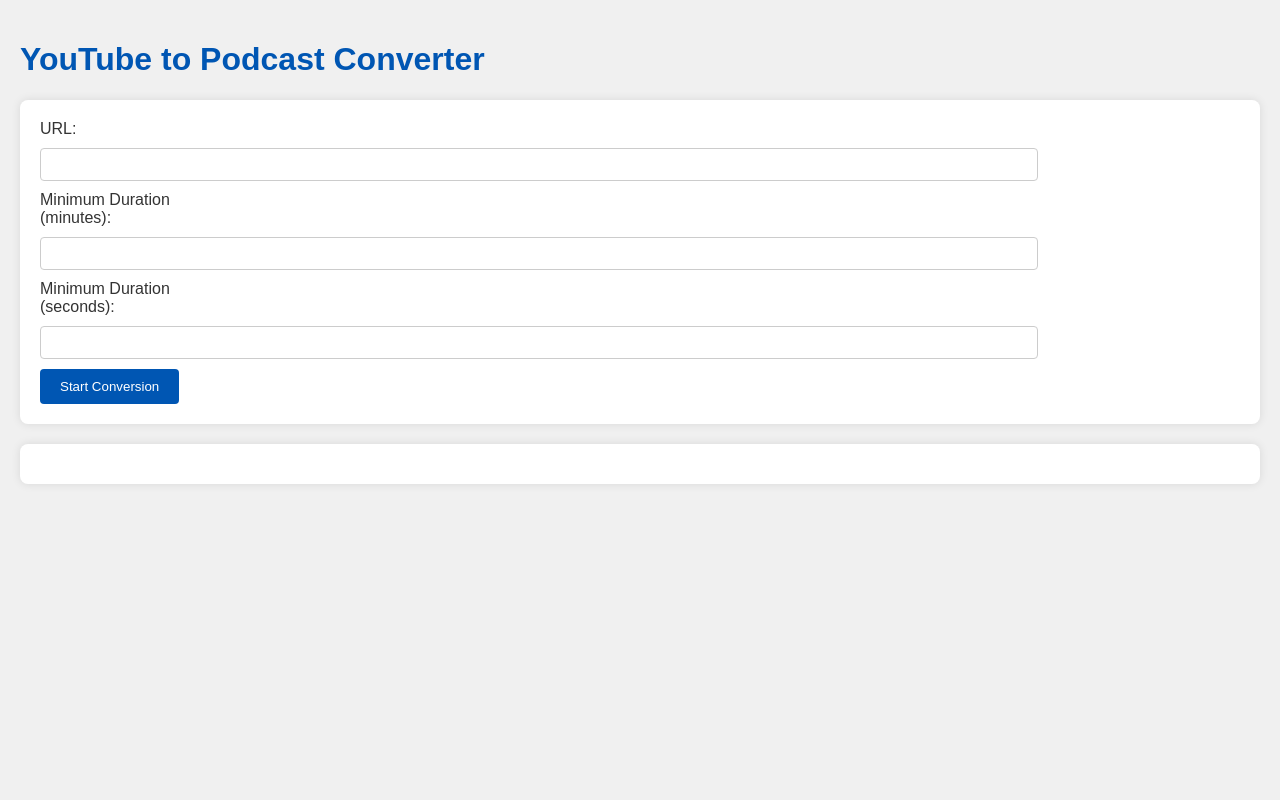
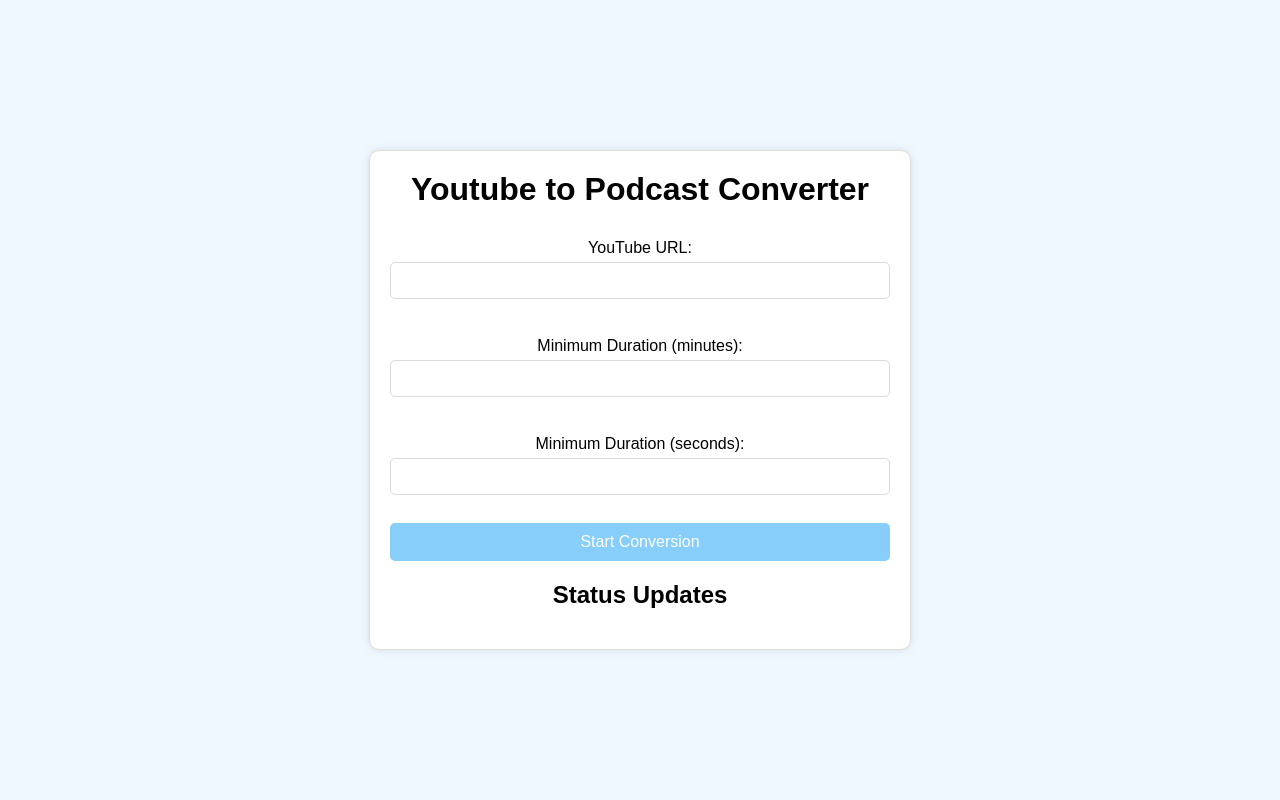
Before and after one commit to yousefshawky/youtube-to-podcast-p, a Flask app: page / in a window 1280 px wide. Run offline with Flask 3, Linux system fonts and the light colour scheme; some libraries are stand-ins or nearby versions.

Commit message:
Played around a lot but still can't figure out the status updates

```diff
--- a/app.py
+++ b/app.py
@@ -1,14 +1,37 @@
+import eventlet
+eventlet.monkey_patch()
+
 import os
-from flask import Flask, render_template, request, jsonify, Response
+from flask import Flask, request, jsonify, render_template
+from flask_socketio import SocketIO, emit
+from celery import Celery
 from tasks import download_channel_podcast, download_playlist_podcast
-import logging
 
 app = Flask(__name__)
+app.config['SECRET_KEY'] = 'secret!'
+socketio = SocketIO(app, message_queue='redis://localhost:6379/0', async_mode='eventlet')
 
-# Ensure the 'static' folder is correctly configured
-app.config['SEND_FILE_MAX_AGE_DEFAULT'] = 0
+def make_celery(app):
+    celery = Celery(app.import_name, broker=app.config['CELERY_BROKER_URL'])
+    celery.conf.update(app.config)
+    TaskBase = celery.Task
 
-status_updates = []  # Global list to hold status updates
+    class ContextTask(TaskBase):
+        abstract = True
+
+        def __call__(self, *args, **kwargs):
+            with app.app_context():
+                return TaskBase.__call__(self, *args, **kwargs)
+
+    celery.Task = ContextTask
+    return celery
+
+app.config.update(
+    CELERY_BROKER_URL='redis://localhost:6379/0',
+    CELERY_RESULT_BACKEND='redis://localhost:6379/0'
+)
+
+celery = make_celery(app)
 
 @app.route('/')
 def index():
@@ -18,28 +41,18 @@ def index():
 def start_conversion():
     data = request.json
     url = data['url']
-    min_duration_minutes = data.get('min_duration_minutes', 0)
-    min_duration_seconds = data.get('min_duration_seconds', 0)
-    min_duration = int(min_duration_minutes) * 60 + int(min_duration_seconds)
+    min_duration_minutes = int(data['min_duration_minutes'])
+    min_duration_seconds = int(data['min_duration_seconds'])
+    min_duration = min_duration_minutes * 60 + min_duration_seconds
 
-    if 'channel' in url:
-        task = download_channel_podcast.delay(url, min_duration)
-    elif 'playlist' in url:
-        task = download_playlist_podcast.delay(url, min_duration)
+    if "playlist?list=" in url:
+        task = download_playlist_podcast.apply_async(args=[url, min_duration])
+    elif "channel/" in url:
+        task = download_channel_podcast.apply_async(args=[url, min_duration])
     else:
-        return jsonify({'status': 'error', 'message': 'Invalid URL'}), 400
+        return jsonify({"status": "error", "message": "Invalid URL format"})
 
-    return jsonify({'status': 'started', 'task_id': task.id}), 202
-
-@app.route('/status-updates')
-def status_updates_view():
-    def generate():
-        while True:
-            if status_updates:
-                update = status_updates.pop(0)
-                yield f'data: {update}\n\n'
-    return Response(generate(), mimetype='text/event-stream')
+    return jsonify({"status": "started", "task_id": task.id})
 
 if __name__ == '__main__':
-    logging.basicConfig(filename='logfile.log', level=logging.INFO)
-    app.run(debug=True)
+    socketio.run(app, host='0.0.0.0', port=5001)
--- a/static/script.js
+++ b/static/script.js
@@ -1,6 +1,23 @@
 document.addEventListener('DOMContentLoaded', function() {
     const form = document.getElementById('converter-form');
-    const logsContainer = document.getElementById('logs');
+    const statusDiv = document.getElementById('status');
+
+    const socket = io.connect('http://' + document.domain + ':' + location.port);
+
+    socket.on('connect', function() {
+        console.log('WebSocket connected');
+    });
+
+    socket.on('disconnect', function() {
+        console.log('WebSocket disconnected');
+    });
+
+    socket.on('status', function(data) {
+        console.log('Status update received:', data);
+        const newMessage = document.createElement('p');
+        newMessage.innerText = data.message;
+        statusDiv.appendChild(newMessage);
+    });
 
     form.addEventListener('submit', function(event) {
         event.preventDefault();
@@ -14,25 +31,24 @@ document.addEventListener('DOMContentLoaded', function() {
             headers: {
                 'Content-Type': 'application/json'
             },
-            body: JSON.stringify({ url: url, min_duration_minutes: minDurationMinutes, min_duration_seconds: minDurationSeconds })
+            body: JSON.stringify({
+                url: url,
+                min_duration_minutes: minDurationMinutes,
+                min_duration_seconds: minDurationSeconds
+            })
         })
         .then(response => response.json())
         .then(data => {
-            console.log(data.status);
-            logsContainer.innerHTML = 'Processing...';
-            startEventSource();
+            if (data.status === 'started') {
+                const newMessage = document.createElement('p');
+                newMessage.innerText = 'Conversion started';
+                statusDiv.appendChild(newMessage);
+            } else {
+                const newMessage = document.createElement('p');
+                newMessage.innerText = 'Error: ' + data.message;
+                statusDiv.appendChild(newMessage);
+            }
         })
         .catch(error => console.error('Error:', error));
     });
-
-    function startEventSource() {
-        const eventSource = new EventSource('/status-updates');
-        eventSource.onmessage = function(event) {
-            logsContainer.innerHTML += `<div>${event.data}</div>`;
-        };
-        eventSource.onerror = function(event) {
-            console.error('EventSource failed:', event);
-            eventSource.close();
-        };
-    }
 });
--- a/static/styles.css
+++ b/static/styles.css
@@ -1,55 +1,59 @@
 body {
     font-family: Arial, sans-serif;
-    background-color: #f0f0f0;
-    color: #333;
+    background-color: #f0f8ff;
+    display: flex;
+    justify-content: center;
+    align-items: center;
+    height: 100vh;
     margin: 0;
-    padding: 20px;
 }
 
-h1, h2 {
-    color: #0056b3;
+.container {
+    background-color: #ffffff;
+    border: 1px solid #dcdcdc;
+    border-radius: 10px;
+    box-shadow: 0 0 10px rgba(0, 0, 0, 0.1);
+    padding: 20px;
+    max-width: 500px;
+    width: 100%;
+    text-align: center;
+}
+
+h1 {
+    margin-top: 0;
 }
 
 form {
-    background-color: #fff;
-    padding: 20px;
-    border-radius: 8px;
-    box-shadow: 0 0 10px rgba(0, 0, 0, 0.1);
-    margin-bottom: 20px;
+    display: flex;
+    flex-direction: column;
 }
 
 label {
-    display: inline-block;
-    width: 200px;
-    margin-bottom: 10px;
+    margin: 10px 0 5px;
 }
 
-input[type="text"], input[type="number"] {
-    width: calc(100% - 220px);
-    padding: 8px;
+input {
+    padding: 10px;
     margin-bottom: 10px;
-    border: 1px solid #ccc;
-    border-radius: 4px;
+    border: 1px solid #dcdcdc;
+    border-radius: 5px;
 }
 
 button {
-    background-color: #0056b3;
-    color: #fff;
+    padding: 10px;
     border: none;
-    padding: 10px 20px;
-    border-radius: 4px;
+    border-radius: 5px;
+    background-color: #87cefa;
+    color: white;
     cursor: pointer;
+    font-size: 16px;
 }
 
 button:hover {
-    background-color: #004494;
+    background-color: #00bfff;
 }
 
-#logs {
-    background-color: #fff;
-    padding: 20px;
-    border-radius: 8px;
-    box-shadow: 0 0 10px rgba(0, 0, 0, 0.1);
-    max-height: 300px;
-    overflow-y: scroll;
+#status {
+    margin-top: 20px;
+    text-align: left;
 }
--- a/templates/index.html
+++ b/templates/index.html
@@ -2,24 +2,31 @@
 <html lang="en">
 <head>
     <meta charset="UTF-8">
-    <title>YouTube to Podcast Converter</title>
-    <link rel="stylesheet" href="{{ url_for('static', filename='styles.css') }}">
+    <meta name="viewport" content="width=device-width, initial-scale=1.0">
+    <title>Youtube to Podcast Converter</title>
+    <link rel="stylesheet" href="static/styles.css">
 </head>
 <body>
-    <h1>YouTube to Podcast Converter</h1>
+    <div class="container">
+        <h1>Youtube to Podcast Converter</h1>
         <form id="converter-form">
-        <label for="url">URL:</label>
+            <label for="url">YouTube URL:</label>
             <input type="text" id="url" name="url" required>
             <br>
             <label for="min-duration-minutes">Minimum Duration (minutes):</label>
-        <input type="number" id="min-duration-minutes" name="min_duration_minutes" min="0" required>
+            <input type="number" id="min-duration-minutes" name="min-duration-minutes" min="0" required>
             <br>
             <label for="min-duration-seconds">Minimum Duration (seconds):</label>
-        <input type="number" id="min-duration-seconds" name="min_duration_seconds" min="0" required>
+            <input type="number" id="min-duration-seconds" name="min-duration-seconds" min="0" required>
             <br>
             <button type="submit">Start Conversion</button>
         </form>
-    <div id="logs"></div>
-    <script src="{{ url_for('static', filename='script.js') }}"></script>
+
+        <h2>Status Updates</h2>
+        <div id="status"></div>
+    </div>
+
+    <script src="https://cdn.socket.io/4.0.0/socket.io.min.js"></script>
+    <script src="static/script.js"></script>
 </body>
 </html>
```
Also changed, not shown: requirements.txt (+11 -0 lines), tasks.py (+106 -122 lines). Lines whose indentation alone changed are shown as unchanged.
